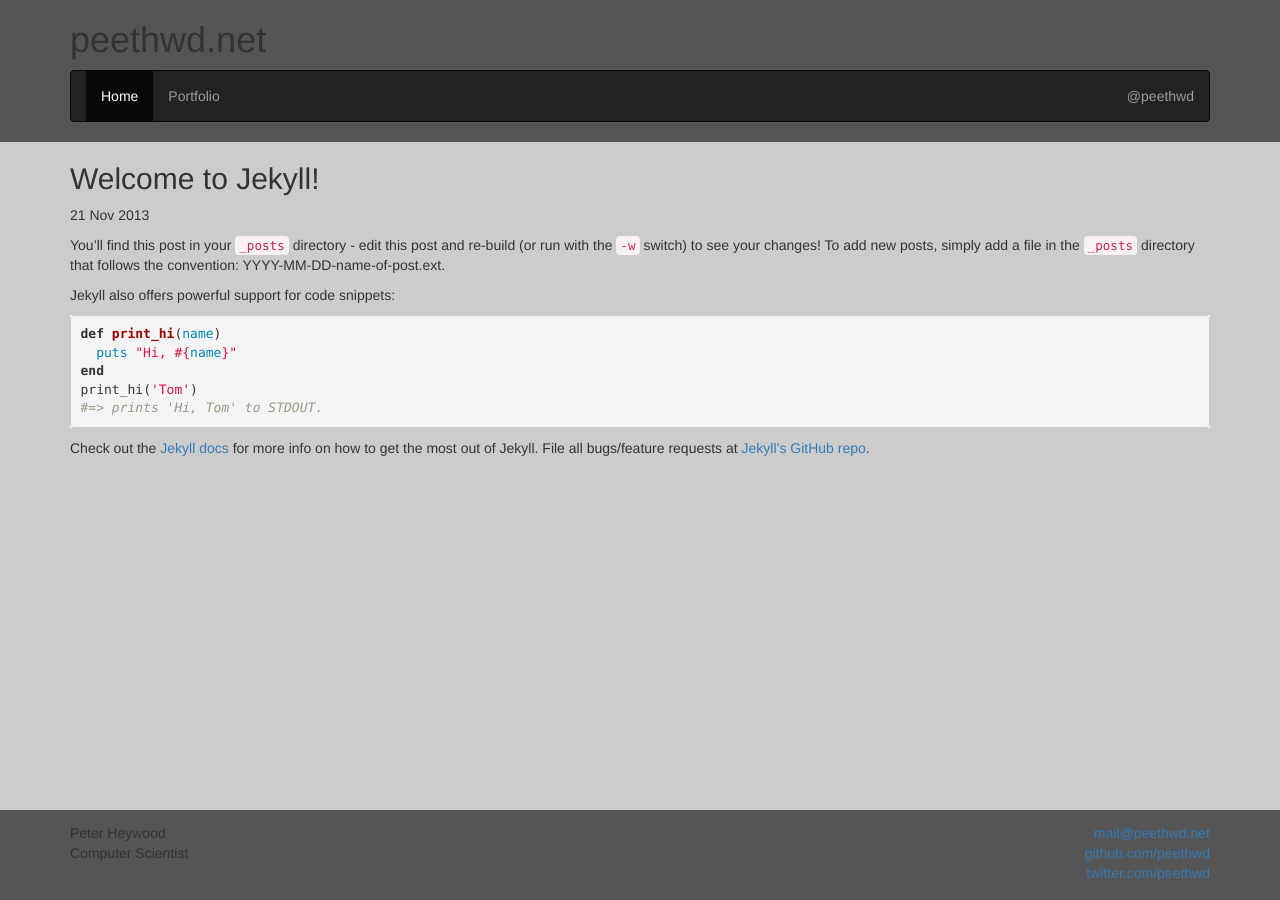
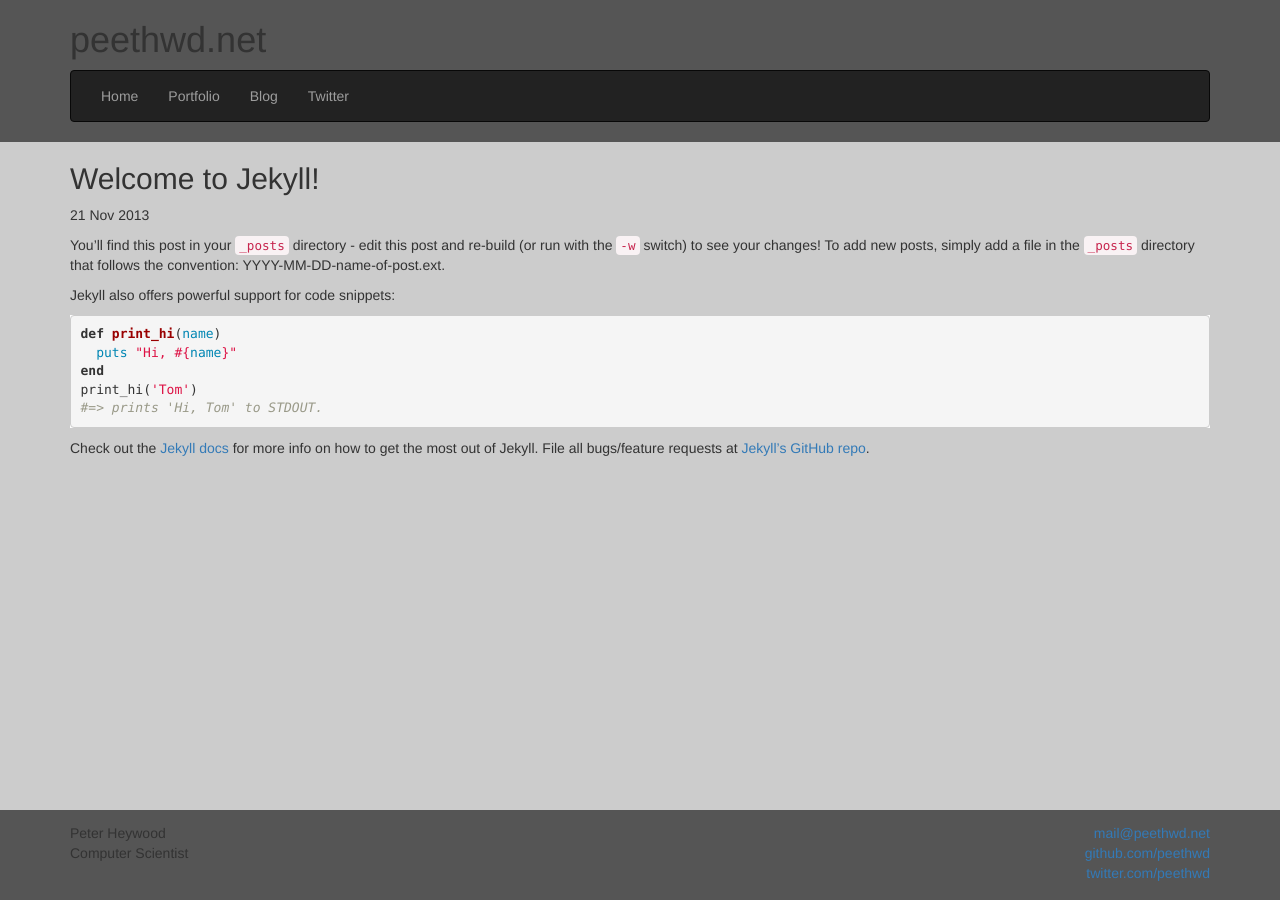
Before and after one commit to ptheywood/ptheywood.github.io, a Jekyll site: the page built from _posts/2013-11-21-welcome-to-jekyll.markdown, in a window 1280 px wide. Built offline with Jekyll 4.4.1, drawn with Linux system fonts in a browser that asks for light colours; nearby versions of some CDN libraries; library files that are not in the unit come from our copies; Markdown is read by kramdown in place of the engine named in the settings.

Commit message:
Refactor nav so it's generated from yaml

```diff
--- a/_config.yml
+++ b/_config.yml
@@ -13,3 +13,14 @@ lsi: false
 name: peethwd.net
 markdown: redcarpet
 pygments: true
+
+
+navigation:
+- text: Home
+  url: /
+- text: Portfolio
+  url: /portfolio/
+- text: Blog
+  url: /blog/
+- text: Twitter
+  url: "http://twitter.com/peethwd"
--- a/_includes/header.html
+++ b/_includes/header.html
@@ -6,29 +6,7 @@
                     <div class="heading">
                         <h1>peethwd.net</h1>
                     </div>
-                    <nav class="navbar navbar-inverse" role="navigation">
-                        <!-- Brand and toggle get grouped for better mobile display -->
-                        <div class="navbar-header">
-                            <button type="button" class="navbar-toggle" data-toggle="collapse" data-target="#bs-example-navbar-collapse-1">
-                                <span class="sr-only">Toggle navigation</span>
-                                <span class="icon-bar"></span>
-                                <span class="icon-bar"></span>
-                                <span class="icon-bar"></span>
-                            </button>
-                        </div>
-
-                        <!-- Collect the nav links, forms, and other content for toggling -->
-                        <div class="collapse navbar-collapse">
-                            <ul class="nav navbar-nav">
-                                <li class="active"><a href="/">Home</a></li>
-                                <li><a href="/portfolio/">Portfolio</a></li>
-                            </ul>
-
-                            <ul class="nav navbar-nav navbar-right">
-                                <li><a href="http://twitter.com/peethwd">@peethwd</a></li>
-                            </ul>
-                        </div><!-- /.navbar-collapse -->
-                    </nav>
+                    {% include navigation.html %}
                 </div>
             </div>
         </div>
--- /dev/null
+++ b/_includes/navigation.html
@@ -0,0 +1,22 @@
+{% assign url = page.url|remove:'index.html' %}
+<nav class="navbar navbar-inverse" role="navigation">
+    <div class="navbar-header">
+        <button type="button" class="navbar-toggle" data-toggle="collapse" data-target="#bs-example-navbar-collapse-1">
+            <span class="sr-only">Toggle navigation</span>
+            <span class="icon-bar"></span>
+            <span class="icon-bar"></span>
+            <span class="icon-bar"></span>
+        </button>
+    </div>
+
+    <!-- Collect the nav links, forms, and other content for toggling -->
+    <div class="collapse navbar-collapse">
+        <ul class="nav navbar-nav">
+        {% for link in site.navigation %}
+        <li {% if url == link.url %}class="active"{% endif %}>
+            <a href="{{link.url}}" title="{{link.title}}">{{link.text}}</a>
+        </li>
+        {% endfor %}
+        </ul>
+    </div>
+</nav>
```
